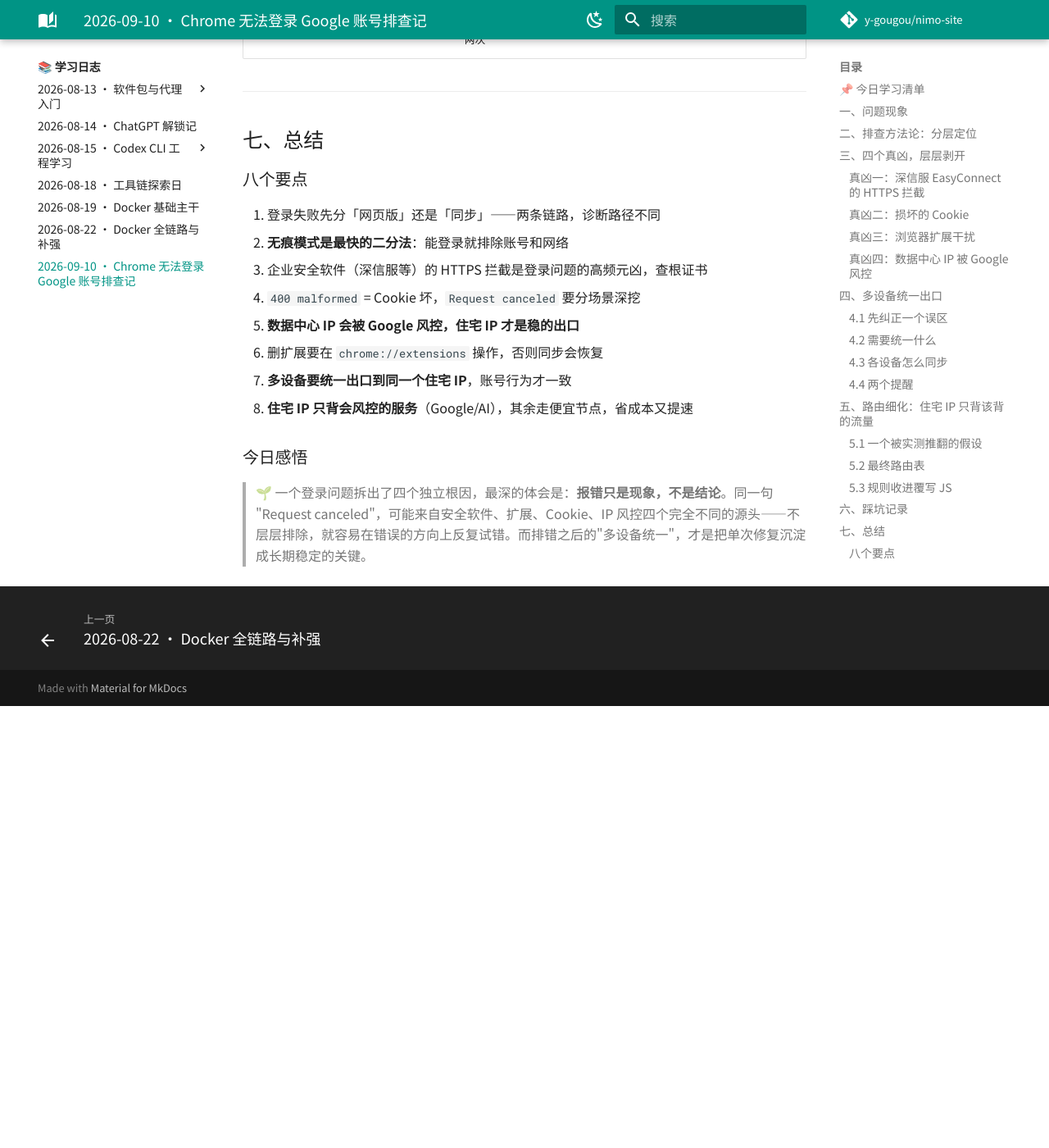
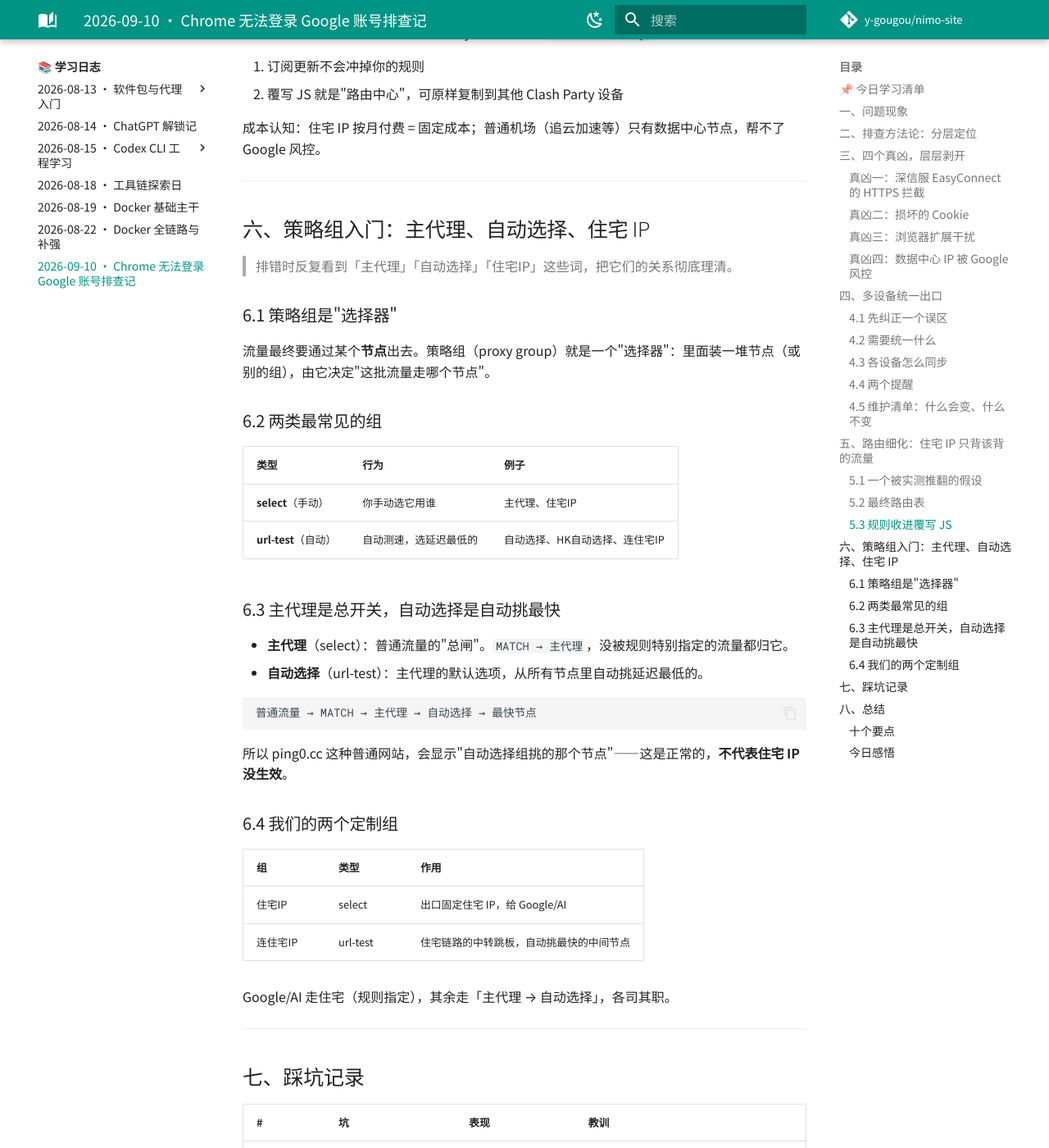
Before and after one commit to y-gougou/nimo-site, an MkDocs documentation site: the page built from docs/log/2026-09-10.md, in a window 1280 px wide and 1400 px high, scrolled down 6629 px. Shown: the whole window at 82% size. Built offline with MkDocs 1.6.1 and Material for MkDocs 9.7.7, drawn with Linux system fonts in a browser that asks for light colours; a script that is not in the unit is left out; comment, search, counter and statistics services are not loaded; before the commit the page ends 7490 px from its top, so only the background shows below that; some of the changed text lies outside the part shown.

Commit message:
日志: 补充策略组概念、多设备落地细节与维护清单

````diff
--- a/docs/log/2026-09-10.md
+++ b/docs/log/2026-09-10.md
@@ -4,7 +4,7 @@
 
 !!! abstract "一句话总结"
 
-    一个「Chrome 登录不了 Google 账号」的问题，背后藏着**四个互相独立的根因**——企业 VPN 的 HTTPS 拦截、损坏的 Cookie、干扰登录的浏览器扩展、被 Google 风控的数据中心 IP。用「分层排查 + 数据说话」逐个击破；实测证明登录后切回数据中心节点仍会被踢，最终把路由细化成「Google/AI 走住宅、其余走便宜节点」，并推演出「多设备统一出口」的账号安全方案。
+    一个「Chrome 登录不了 Google 账号」的问题，背后藏着**四个互相独立的根因**——企业 VPN 的 HTTPS 拦截、损坏的 Cookie、干扰登录的浏览器扩展、被 Google 风控的数据中心 IP。用「分层排查 + 数据说话」逐个击破；实测证明登录后切回数据中心节点仍会被踢，最终把路由细化成「Google/AI 走住宅、其余走便宜节点」，并把方案落地到 iOS/Android 多台设备，顺带搞懂了策略组。
 
 ---
 
@@ -24,6 +24,10 @@
 | 8 | 分层排查方法论 | 网络层 → 应用层 → 账号层，逐层排除 |
 | 9 | 登录后切数据中心仍被踢 | 住宅 IP 是刚需，不是可选 |
 | 10 | 路由要细化 | 住宅 IP 只背 Google/AI，其余走便宜节点 |
+| 11 | 策略组是"选择器" | select=手动总闸，url-test=自动挑最快 |
+| 12 | 主代理是总开关 | 普通流量兜底走「主代理 → 自动选择」 |
+| 13 | ping0.cc 显示普通 IP 是正常的 | 它走普通节点，不代表住宅 IP 没生效 |
+| 14 | 多设备维护清单 | 会变的只有机场节点名，其余固定 |
 
 ---
 
@@ -142,13 +146,13 @@
 
 ### 4.3 各设备怎么同步
 
-| 设备 | 做法 |
-|------|------|
-| 本机 Windows | ✅ 已完成 |
-| 另一台 Windows | 复制本机改好的 Clash Party 配置，或同样改 Google 规则 |
-| Ubuntu | 按所用客户端（mihomo/sing-box）加规则：Google 域名 → 住宅 IP 节点 |
-| iOS（Shadowrocket） | 加规则：Google 域名 → 住宅 IP（用 `chain = 中间节点` 链式） |
-| Android（Clash Meta） | 同本机内核，复用同一套 JS 覆写 + 规则 |
+| 设备 | 客户端 | 做法 |
+|------|--------|------|
+| 本机 Windows | Clash Party | ✅ 已完成（JS 覆写） |
+| iOS | Shadowrocket | ✅ 已完成（conf + `chain` 链式，FINAL→PROXY） |
+| Android | Clash Meta | ✅ 已完成（完整 yaml，内置住宅 IP + 规则） |
+| 另一台 Windows | Clash Party | 复用桌面 JS 覆写脚本 |
+| Ubuntu | Clash Party | 复用桌面 JS 覆写脚本 |
 
 **三要素**（每台设备都要有）：
 
@@ -160,6 +164,17 @@
 
 - **并发上限**：多设备共用一个住宅 IP，注意服务商并发限制；Google 流量轻量一般没问题，但别几台设备同时狂刷
 - **别混着用**：同一账号避免"某台住宅、某台数据中心"来回切换——这种混合状态最容易触发风控
+
+### 4.5 维护清单：什么会变、什么不变
+
+| 项目 | 会不会变 |
+|------|---------|
+| 住宅 IP 地址 | 基本不变 |
+| 规则逻辑（Google/AI → 住宅，其余 → 主代理） | 不变 |
+| 整体架构（住宅 + 中转 + 规则） | 不变 |
+| **机场节点名**（HK-3 这些） | **会变**（机场改名/删节点时） |
+
+未来真正要维护的几乎只有一件事：**机场改了节点名，`连住宅IP` 组里那 12 个中转节点名要同步改**。关键信息就三样：住宅 IP 节点、12 个中转节点名、核心规则——记住这三样，机场一有变动照着改即可。
 
 ---
 
@@ -195,7 +210,44 @@
 
 ---
 
-## 六、踩坑记录
+## 六、策略组入门：主代理、自动选择、住宅 IP
+
+> 排错时反复看到「主代理」「自动选择」「住宅IP」这些词，把它们的关系彻底理清。
+
+### 6.1 策略组是"选择器"
+
+流量最终要通过某个**节点**出去。策略组（proxy group）就是一个"选择器"：里面装一堆节点（或别的组），由它决定"这批流量走哪个节点"。
+
+### 6.2 两类最常见的组
+
+| 类型 | 行为 | 例子 |
+|------|------|------|
+| **select**（手动） | 你手动选它用谁 | 主代理、住宅IP |
+| **url-test**（自动） | 自动测速，选延迟最低的 | 自动选择、HK自动选择、连住宅IP |
+
+### 6.3 主代理是总开关，自动选择是自动挑最快
+
+- **主代理**（select）：普通流量的"总闸"。`MATCH → 主代理`，没被规则特别指定的流量都归它。
+- **自动选择**（url-test）：主代理的默认选项，从所有节点里自动挑延迟最低的。
+
+```
+普通流量 → MATCH → 主代理 → 自动选择 → 最快节点
+```
+
+所以 ping0.cc 这种普通网站，会显示"自动选择组挑的那个节点"——这是正常的，**不代表住宅 IP 没生效**。
+
+### 6.4 我们的两个定制组
+
+| 组 | 类型 | 作用 |
+|----|------|------|
+| 住宅IP | select | 出口固定住宅 IP，给 Google/AI |
+| 连住宅IP | url-test | 住宅链路的中转跳板，自动挑最快的中间节点 |
+
+Google/AI 走住宅（规则指定），其余走「主代理 → 自动选择」，各司其职。
+
+---
+
+## 七、踩坑记录
 
 | # | 坑 | 表现 | 教训 |
 |---|----|------|------|
@@ -204,12 +256,15 @@
 | 3 | 静默卸载参数 `/S` 不生效 | 退出码 1，文件残留 | 多组件套件要逐个 uninstall.exe 处理 |
 | 4 | TUN 劫持 DNS | 域名解析成 198.18.x.x | 查真实 IP 要用公共 DNS 或 DoH 绕过 |
 | 5 | 同报错不同因 | Request canceled 出现两次 | 别被报错文字迷惑，要分层定位 |
+| 6 | JS 覆写和 Rewrite 混淆 | CFA 把 .js 当 YAML 报错 | CFA 的「覆写」易和 Rewrite/MITM 混淆，安卓直接导完整 yaml 更省心 |
+| 7 | 安卓多加 GitHub→HK 规则 | GitHub 打不开 | 安卓 `MATCH` 已是主代理，GitHub 本就走普通节点，不必专门指 HK |
+| 8 | Shadowrocket 首页选住宅 IP | 所有流量走住宅 | `FINAL→PROXY` 跟随首页全局节点，选普通节点才能只让 Google/AI 走住宅 |
 
 ---
 
-## 七、总结
+## 八、总结
 
-### 八个要点
+### 十个要点
 
 1. 登录失败先分「网页版」还是「同步」——两条链路，诊断路径不同
 2. **无痕模式是最快的二分法**：能登录就排除账号和网络
@@ -219,6 +274,8 @@
 6. 删扩展要在 `chrome://extensions` 操作，否则同步会恢复
 7. **多设备要统一出口到同一个住宅 IP**，账号行为才一致
 8. **住宅 IP 只背会风控的服务**（Google/AI），其余走便宜节点，省成本又提速
+9. **策略组是选择器**：select=手动总闸，url-test=自动挑最快，看懂主代理和自动选择就懂了分流
+10. **多设备维护清单**：会变的只有机场节点名，把「住宅 IP + 12 中转节点 + 规则」记牢即可
 
 ### 今日感悟
 
````
